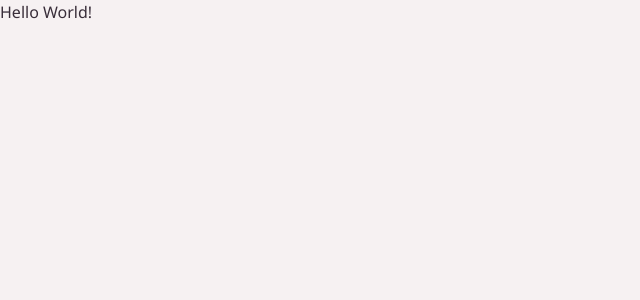
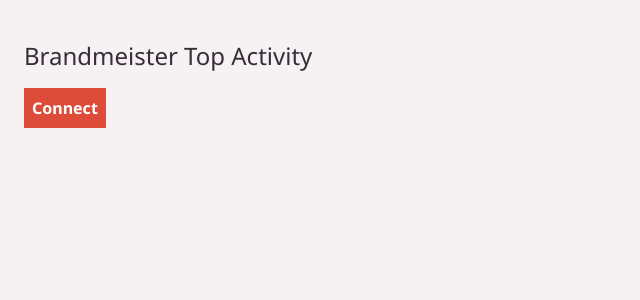
Before and after one commit to alexgladd/bm-hotgroups, a React (Vite) app: page / in a window 1280 px wide. Shown: the top 300 px of the page, without its empty margins (0-640 px from the left). Built offline with nearby package versions, Linux system fonts and the light colour scheme.

Commit message:
Some initial testing in v2

```diff
--- a/package.json
+++ b/package.json
@@ -17,7 +17,8 @@
   },
   "dependencies": {
     "react": "^18.2.0",
-    "react-dom": "^18.2.0"
+    "react-dom": "^18.2.0",
+    "socket.io-client": "^4.7.4"
   },
   "devDependencies": {
     "@types/node": "^20.11.16",
--- a/src/App.tsx
+++ b/src/App.tsx
@@ -1,5 +1,55 @@
+import { useEffect, useRef, useState } from "react";
+import BrandmeisterLastHeard from "@/lib/bmlh";
+
 function App() {
-  return <h1>Hello World!</h1>;
+  const [connected, setConnected] = useState(false);
+  const bmlh = useRef<BrandmeisterLastHeard | null>(null);
+
+  if (bmlh.current === null) {
+    bmlh.current = new BrandmeisterLastHeard();
+  }
+
+  const msgFilter = (msg: object) => {
+    if (msg.DestinationID === 91 && msg.Event === "Session-Start") {
+      return true;
+    } else {
+      return false;
+    }
+  };
+
+  const msgHandler = (msg: object) => console.log(msg);
+
+  const onBtnClick = () => {
+    if (bmlh.current!.isConnected) {
+      bmlh.current!.close();
+    } else {
+      bmlh.current!.open();
+    }
+  };
+
+  useEffect(() => {
+    bmlh.current!.onConnectionChange((connected) => setConnected(connected));
+    bmlh.current!.onMsg(msgHandler, msgFilter);
+    // bmlh.current!.open();
+
+    return () => {
+      bmlh.current!.dropListeners();
+      bmlh.current!.close();
+    };
+  }, []);
+
+  return (
+    <main className="p-6">
+      <h1 className="py-4 text-2xl">Brandmeister Top Activity</h1>
+      <button
+        type="button"
+        onClick={onBtnClick}
+        className="p-2 bg-primary-600 text-white font-bold"
+      >
+        {connected ? "Disconnect" : "Connect"}
+      </button>
+    </main>
+  );
 }
 
 export default App;
--- /dev/null
+++ b/src/lib/bmlh.ts
@@ -0,0 +1,142 @@
+import { io, type Socket } from "socket.io-client";
+
+const BM_DEFAULT_URL = "https://api.brandmeister.network";
+const BM_DEFAULT_OPTS = {
+  autoConnect: false,
+  path: "/lh",
+  transports: ["websocket", "polling"],
+  secure: true,
+  reconnection: true,
+};
+
+export type FnConnectionChange = (connected: boolean) => void;
+export type FnMsgFilter = (msg: object) => boolean;
+export type FnMsgHandler = (msg: object) => void;
+export type LhMsg = {
+  topic: "LH-Startup" | "LH";
+  payload: string;
+};
+
+class BrandmeisterLastHeard {
+  private connected = false;
+  private handleConnectChange: FnConnectionChange = () => {};
+  private url = BM_DEFAULT_URL;
+  private options = BM_DEFAULT_OPTS;
+  private socket: Socket;
+
+  constructor() {
+    this.socket = io(this.url, this.options);
+
+    // default event handlers
+    this.socket.on("connect", this._onConnect);
+    this.socket.on("connect_error", this._onConnectError);
+    this.socket.on("connect_timeout", this._onConnectTimeout);
+    this.socket.on("disconnect", this._onDisconnect);
+    this.socket.on("reconnect", this._onReconnect);
+    this.socket.on("reconnect_attempt", this._onReconnecting);
+    this.socket.on("reconnect_error", this._onConnectError);
+    this.socket.on("reconnect_failed", this._onReconnectFailed);
+    this.socket.on("error", this._onError);
+
+    // this.socket.on("mqtt", this._onMqtt);
+  }
+
+  get isConnected() {
+    return this.connected;
+  }
+
+  open(this: BrandmeisterLastHeard) {
+    this.socket.open();
+  }
+
+  close(this: BrandmeisterLastHeard) {
+    this.socket.close();
+  }
+
+  onConnectionChange(
+    this: BrandmeisterLastHeard,
+    handler: FnConnectionChange | null | undefined
+  ) {
+    if (handler) {
+      this.handleConnectChange = handler;
+    } else {
+      this.handleConnectChange = () => {};
+    }
+  }
+
+  onMsg(
+    this: BrandmeisterLastHeard,
+    handler: FnMsgHandler,
+    filter?: FnMsgFilter,
+    replace = true
+  ) {
+    if (replace) {
+      this.socket.off("mqtt");
+    }
+
+    this.socket.on("mqtt", (msg: LhMsg) => {
+      const lhMsg = JSON.parse(msg.payload);
+      if (!filter || filter(lhMsg)) handler(lhMsg);
+    });
+  }
+
+  dropListeners(this: BrandmeisterLastHeard) {
+    this.socket.off("mqtt");
+    this.handleConnectChange = () => {};
+  }
+
+  _onMqtt = (msg: LhMsg) => {
+    const p = JSON.parse(msg.payload);
+    console.log(`[${msg.topic}]:`, p);
+  };
+
+  _onConnect = () => {
+    console.log(`[BMLH] successfully connected to ${this.url}`);
+    this.connected = true;
+    this.handleConnectChange(this.connected);
+  };
+
+  _onConnectError = (err: Error) => {
+    console.error(`[BMLH] unable to (re)connect to ${this.url}`, err);
+    this.connected = false;
+    this.handleConnectChange(this.connected);
+  };
+
+  _onConnectTimeout = () => {
+    console.error(`[BMLH] connection timeout to ${this.url}`);
+    this.connected = false;
+    this.handleConnectChange(this.connected);
+  };
+
+  _onDisconnect = (reason: Socket.DisconnectReason) => {
+    console.log(`[BMLH] disconnected from ${this.url}: ${reason}`);
+    this.connected = false;
+    this.handleConnectChange(this.connected);
+  };
+
+  _onReconnect = () => {
+    console.log(`[BMLH] successfully reconnected to ${this.url}`);
+    this.connected = true;
+    this.handleConnectChange(this.connected);
+  };
+
+  _onReconnecting = (attempt: number) => {
+    console.log(
+      `[BMLH] attempting to reconnect to ${this.url} (attempt ${attempt})`
+    );
+    this.connected = false;
+    this.handleConnectChange(this.connected);
+  };
+
+  _onReconnectFailed = () => {
+    console.error(`[BMLH] failed to reconnect to ${this.url}`);
+    this.connected = false;
+    this.handleConnectChange(this.connected);
+  };
+
+  _onError(err: Error) {
+    console.error(`[BMLH] socket error on ${this.url}`, err);
+  }
+}
+
+export default BrandmeisterLastHeard;
```
Also changed, not shown: 1 other file (tests, documents, lock files or other folders).
